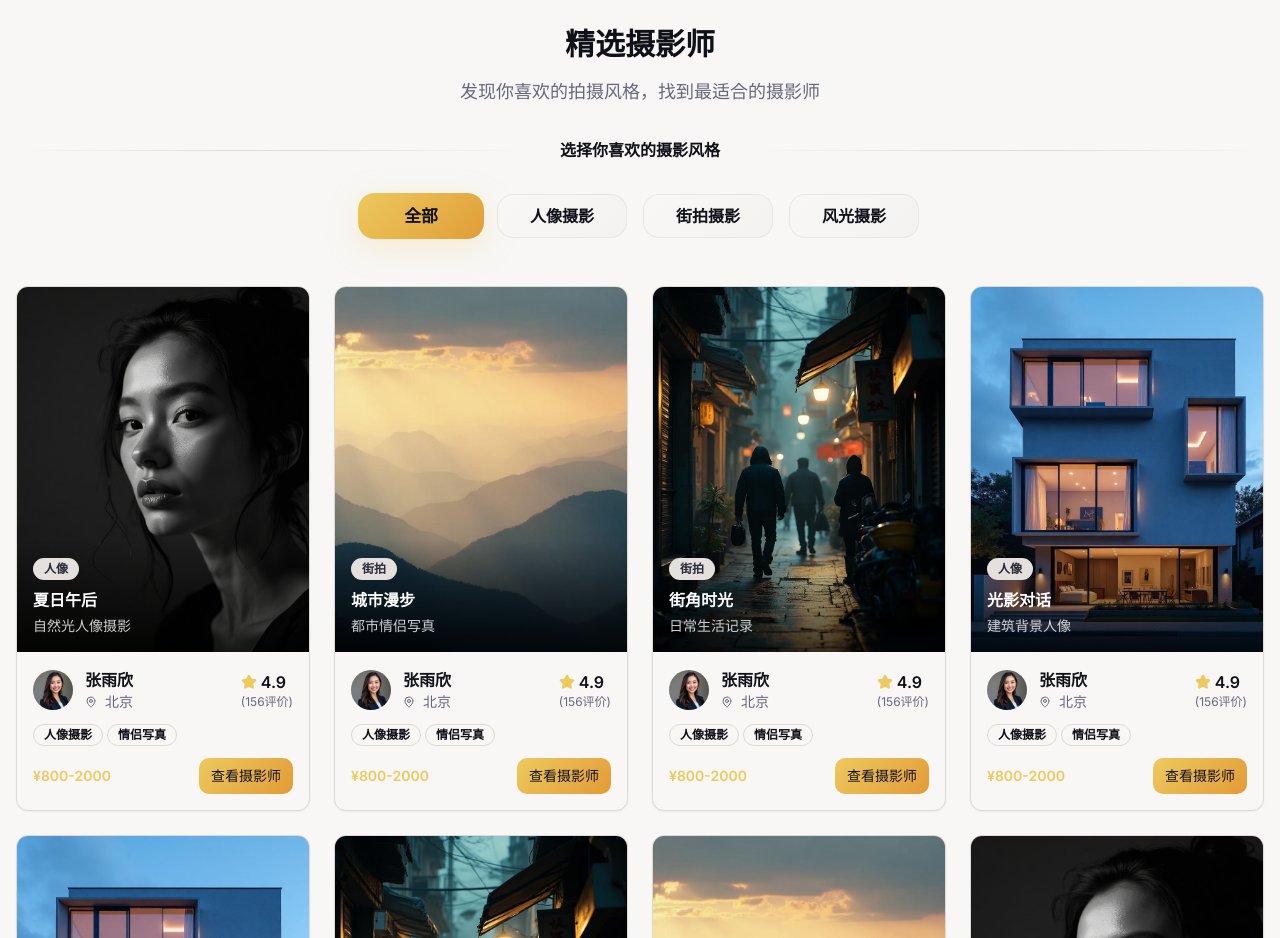
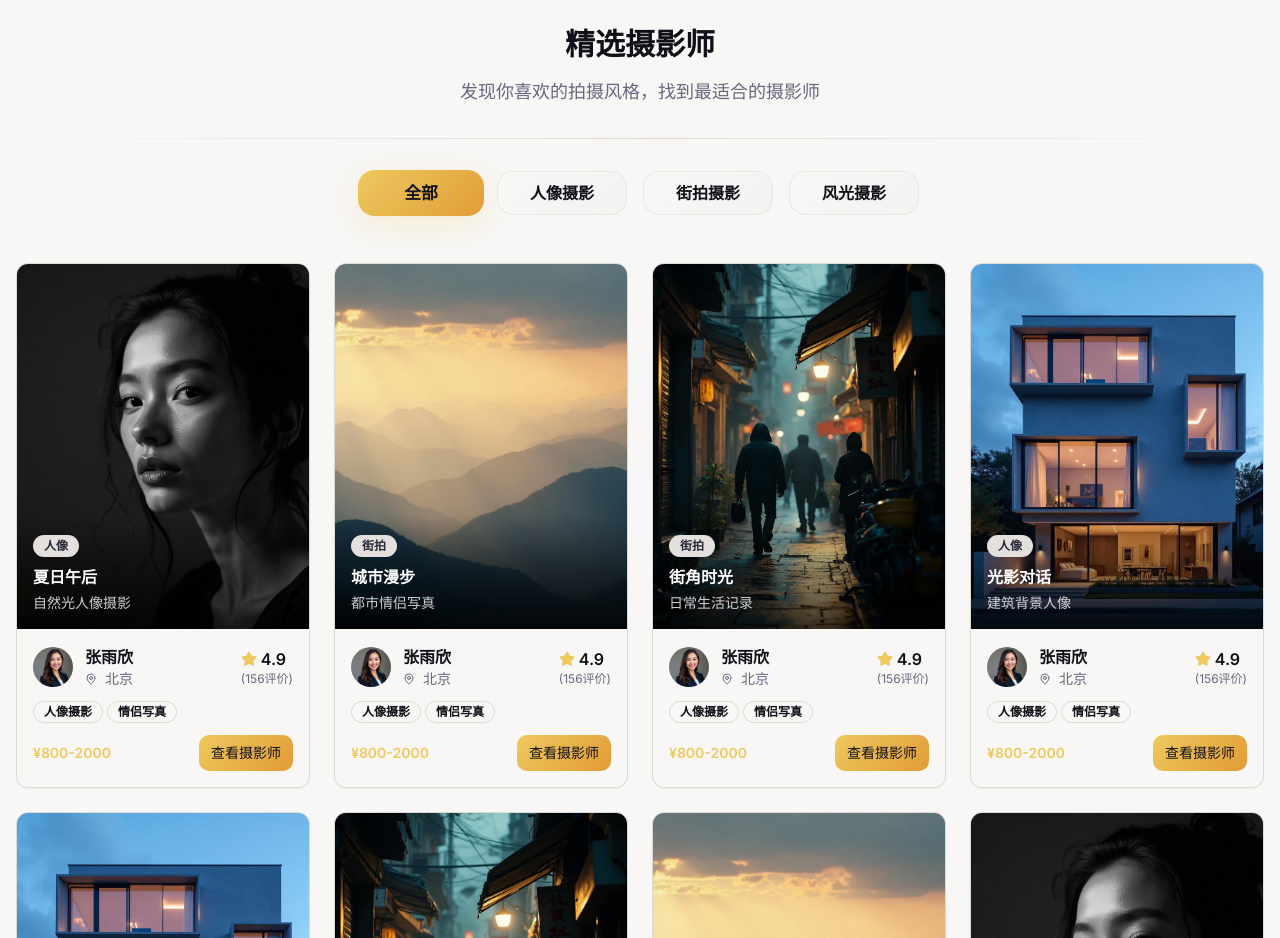
Before and after one commit to renfei19910831/beijing-advanture, a React (Vite) app: page / in a window 1280 px wide. Shown: the part 1260-2198 px from the top of the page. Built offline with nearby package versions, Linux system fonts and the light colour scheme.

Commit message:
Refactor: Remove category title text

```diff
--- a/src/components/PhotographerSearch.tsx
+++ b/src/components/PhotographerSearch.tsx
@@ -21,10 +21,8 @@ const PhotographerSearch = ({
       {/* 主分类 - 大标签设计 */}
       {categories.length > 0 && (
         <div className="space-y-6">
-          <div className="flex items-center justify-center space-x-3 mb-8">
-            <div className="h-px bg-gradient-to-r from-transparent via-border to-transparent flex-1"></div>
-            <h3 className="text-base font-semibold text-foreground px-6 bg-background font-serif">选择你喜欢的摄影风格</h3>
-            <div className="h-px bg-gradient-to-r from-transparent via-border to-transparent flex-1"></div>
+          <div className="mb-8">
+            <div className="h-px bg-gradient-to-r from-transparent via-border to-transparent w-full"></div>
           </div>
 
           <div className="flex flex-wrap justify-center gap-4">
```
